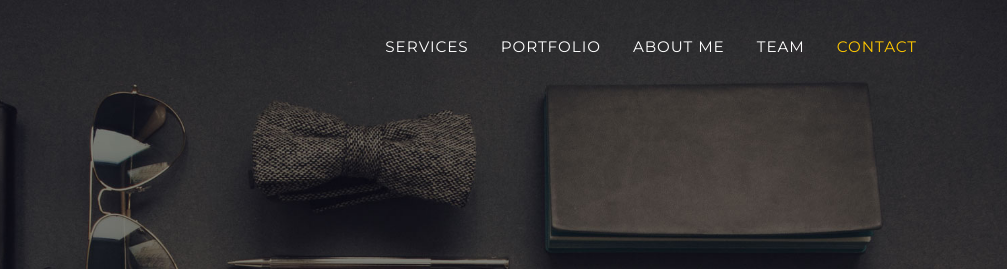
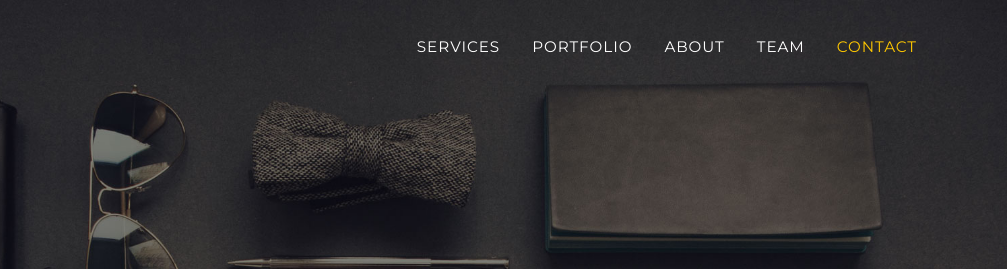
Before and after one commit to jenecilpatac/sample2, a plain HTML site: page index.html in a window 1280 px wide. Shown: the top 269 px of the page, 273-1280 px from the left. Drawn offline with nearby package versions, Linux system fonts and the light colour scheme.

Commit message:
update index.html

```diff
--- a/index.html
+++ b/index.html
@@ -29,7 +29,7 @@
                     <ul class="navbar-nav text-uppercase ms-auto py-4 py-lg-0">
                         <li class="nav-item"><a class="nav-link" href="#services">Services</a></li>
                         <li class="nav-item"><a class="nav-link" href="#portfolio">Portfolio</a></li>
-                        <li class="nav-item"><a class="nav-link" href="#about">About Me</a></li>
+                        <li class="nav-item"><a class="nav-link" href="#about">About</a></li>
                         <li class="nav-item"><a class="nav-link" href="#team">Team</a></li>
                         <li class="nav-item"><a class="nav-link" href="#contact">Contact</a></li>
                     </ul>
```
